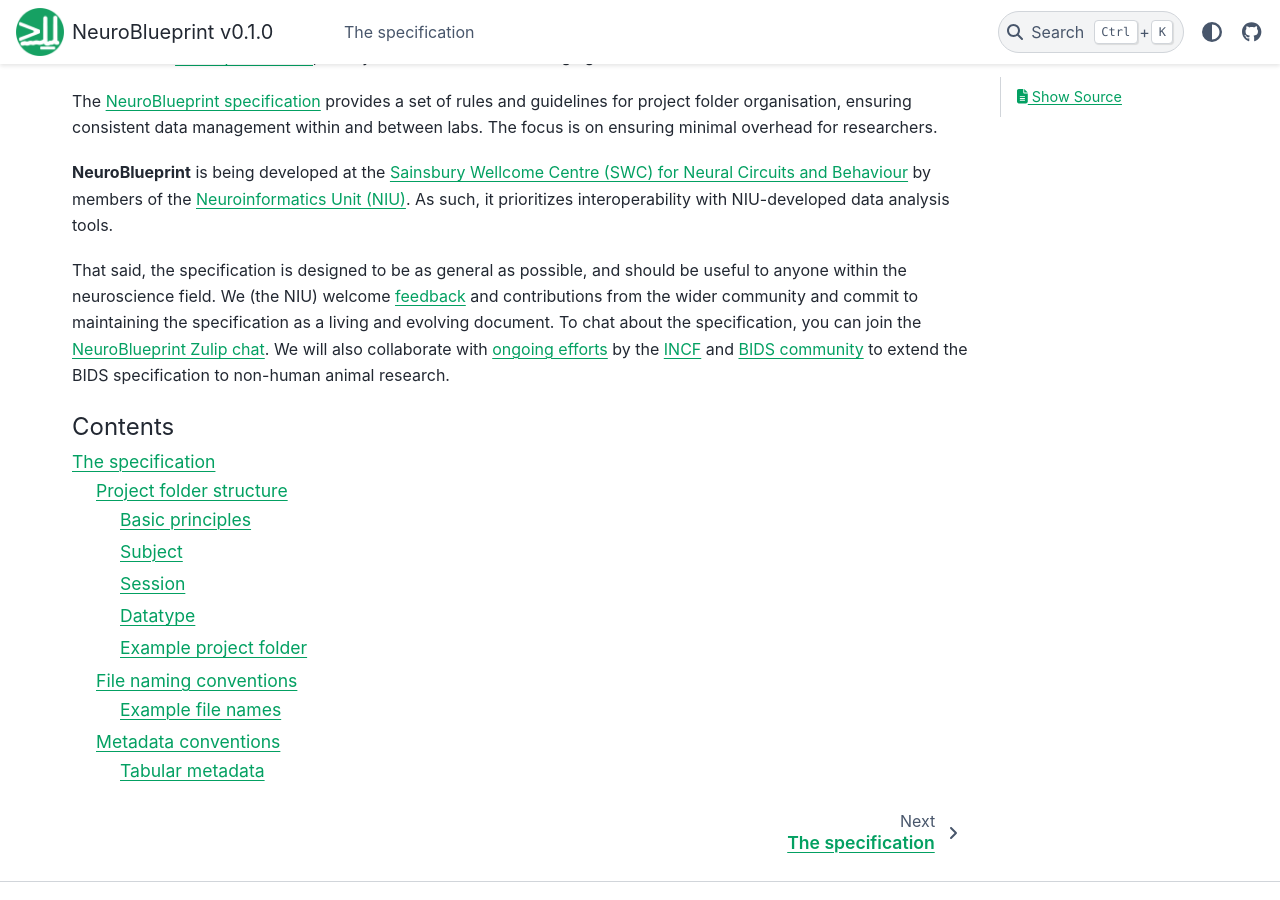
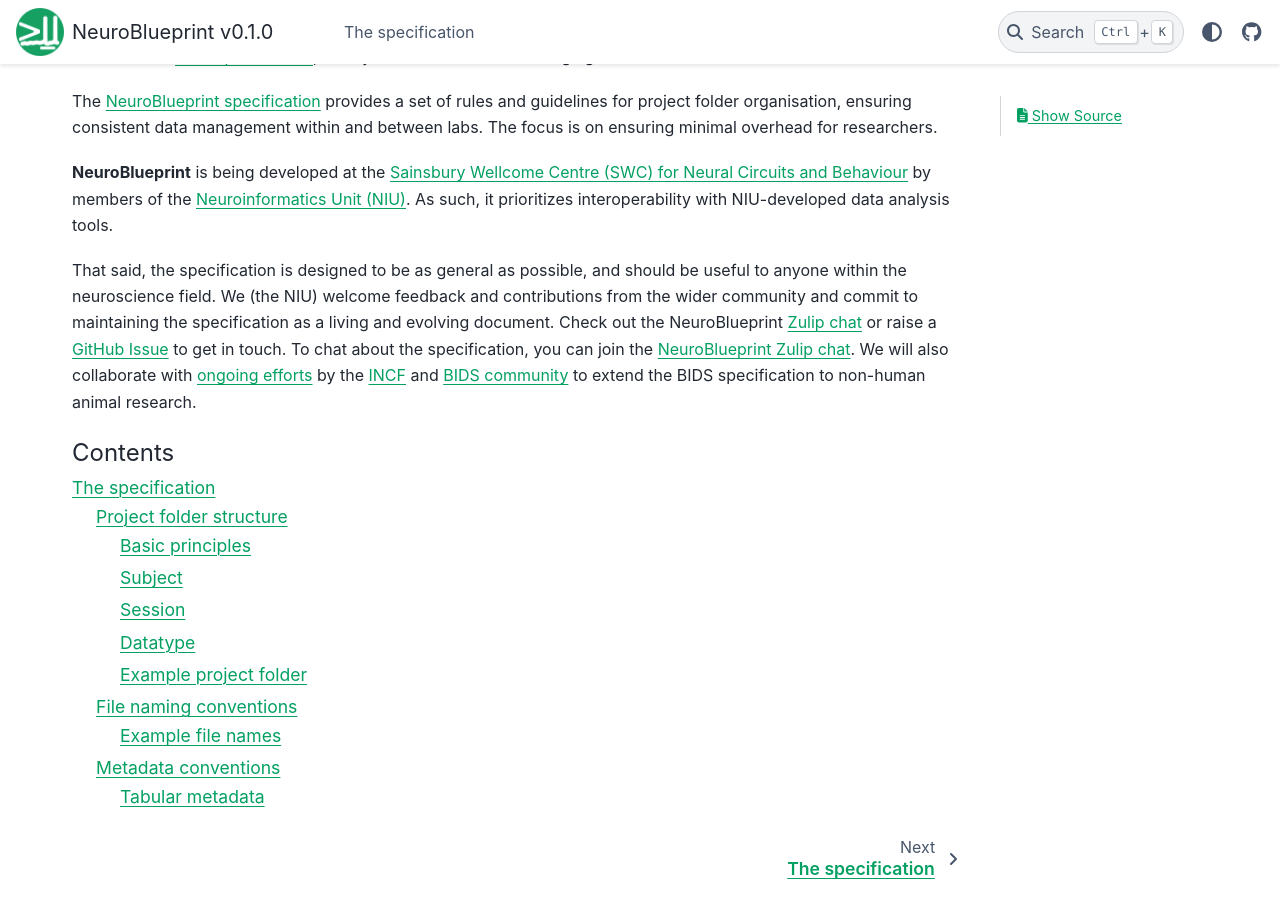
Before and after one commit to neuroinformatics-unit/NeuroBlueprint, a Sphinx documentation site: the page built from docs/source/index.md, in a window 1280 px wide and 900 px high, scrolled down 456 px. Built offline with Sphinx 7.4.7 and the PyData theme 0.15.4, drawn with Linux system fonts in a browser that asks for light colours; grey boxes are pictures that could not be loaded.

Commit message:
Remove github discussions reference from text, change wording slightly.

````diff
--- a/docs/source/index.md
+++ b/docs/source/index.md
@@ -9,7 +9,7 @@ The [NeuroBlueprint specification](specification.md) provides a set of rules and
 
 **NeuroBlueprint** is being developed at the [Sainsbury Wellcome Centre (SWC) for Neural Circuits and Behaviour](https://www.sainsburywellcome.org/) by members of the [Neuroinformatics Unit (NIU)](https://neuroinformatics.dev/). As such, it prioritizes interoperability with NIU-developed data analysis tools.
 
-That said, the specification is designed to be as general as possible, and should be useful to anyone within the neuroscience field. We (the NIU) welcome [feedback](https://github.com/neuroinformatics-unit/NeuroBlueprint/discussions) and contributions from the wider community and commit to maintaining the specification as a living and evolving document. To chat about the specification, you can join the [NeuroBlueprint Zulip chat](https://neuroinformatics.zulipchat.com/#narrow/stream/406000-SWC-Blueprint). We will also collaborate with [ongoing efforts](https://github.com/INCF/neuroscience-data-structure) by the [INCF](https://www.incf.org/) and [BIDS community](https://bids.neuroimaging.io/) to extend the BIDS specification to non-human animal research.
+That said, the specification is designed to be as general as possible, and should be useful to anyone within the neuroscience field. We (the NIU) welcome feedback and contributions from the wider community and commit to maintaining the specification as a living and evolving document. Check out the NeuroBlueprint [Zulip chat](https://neuroinformatics.zulipchat.com/#narrow/stream/406000-SWC-Blueprint) or raise a [GitHub Issue](https://github.com/neuroinformatics-unit/NeuroBlueprint/issues) to get in touch. To chat about the specification, you can join the [NeuroBlueprint Zulip chat](https://neuroinformatics.zulipchat.com/#narrow/stream/406000-SWC-Blueprint). We will also collaborate with [ongoing efforts](https://github.com/INCF/neuroscience-data-structure) by the [INCF](https://www.incf.org/) and [BIDS community](https://bids.neuroimaging.io/) to extend the BIDS specification to non-human animal research.
 
 ```{toctree}
 :maxdepth: 3
````
Also changed, not shown: README.md (+1 -1 lines).
